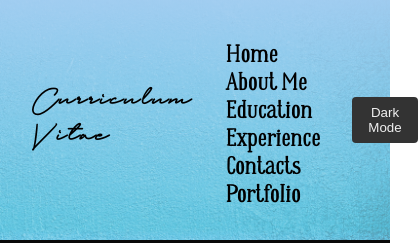
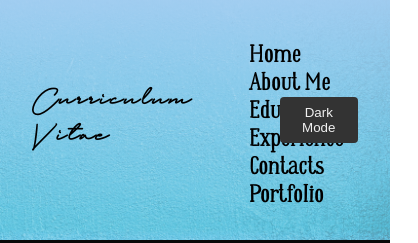
Before and after one commit to epicnessinha/my-cv, a React (Create React App) app: page / in a window 390 px wide. Shown: the top 243 px of the page, 418 px wide, since content can reach past the window. Built offline with nearby package versions, Linux system fonts and the light colour scheme; grey boxes are pictures that could not be loaded; a web font is replaced by a local one.

Commit message:
polyfills add

```diff
--- a/package.json
+++ b/package.json
@@ -12,6 +12,7 @@
     "@types/nodemailer": "^6.4.7",
     "@types/react": "^18.2.0",
     "@types/react-dom": "^18.2.1",
+    "core-js": "^3.30.2",
     "font-awesome": "^4.7.0",
     "node-sass": "^7.0.3",
     "nodemailer": "^6.9.1",
@@ -20,6 +21,7 @@
     "react-router": "^6.10.0",
     "react-router-dom": "^6.10.0",
     "react-scripts": "5.0.1",
+    "regenerator-runtime": "^0.13.11",
     "typescript": "^4.9.5",
     "web-vitals": "^2.1.4"
   },
--- a/src/components/Header/header.scss
+++ b/src/components/Header/header.scss
@@ -105,6 +105,14 @@ $dark-mode-button-hover-bg-active: #73cbf4;
     }
 
 
+      // iPhone XR, 11, 11 Pro Max, 12, 12 Pro, 12 Pro Max
+      @media screen and (max-width: 828px) {
+        margin-left: 4rem;
+        margin-right: -6rem;
+      }
+
+
+
       @media screen and (max-width: 768px) {
         margin-left: 0;
         margin-top: 1rem;
@@ -112,7 +120,6 @@ $dark-mode-button-hover-bg-active: #73cbf4;
         align-items: flex-start;
       }
 
-
       @media screen and (max-width: 480px) {
         margin-top: 0.5rem;
       }
--- a/src/index.tsx
+++ b/src/index.tsx
@@ -1,5 +1,7 @@
 import React from 'react';
 import ReactDOM from 'react-dom';
+import 'core-js/stable'
+import 'regenerator-runtime/runtime'
 import './styles/main.scss';
 import Layout from "../src/components/Layout/Layout"
 import { DarkModeProvider } from "./context/DarkModeContext"
```
Also changed, not shown: src/assets/img/Typescript_logo.png (added), 1 other file (tests, documents, lock files or other folders). Lines whose indentation alone changed are shown as unchanged.
